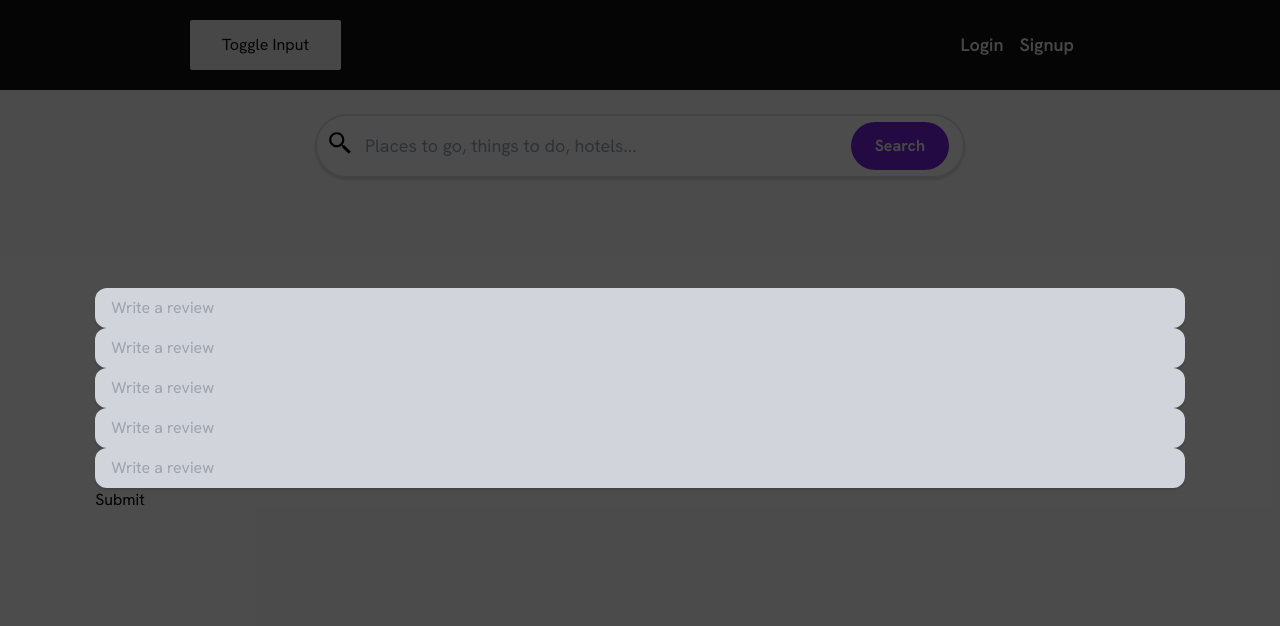
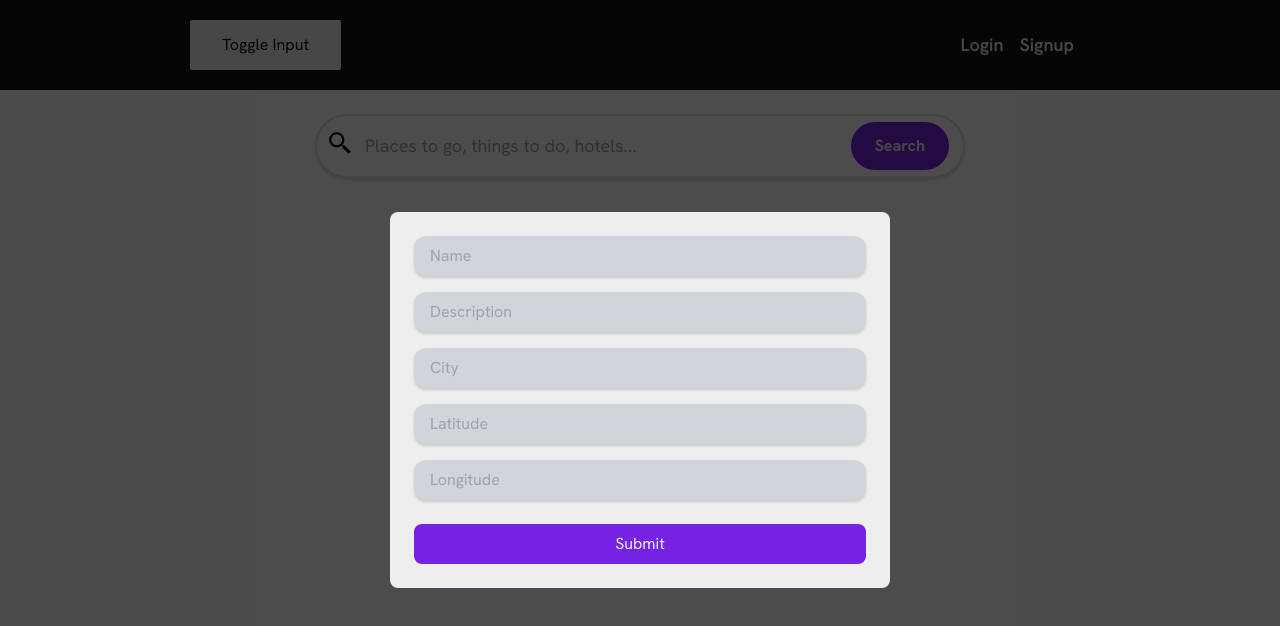
Before and after one commit to IUTCS-24-OpenAPI-Hackathon/Teapot, a React (Vite) app in the folder frontend/: page /submission in a window 1280 px wide. Shown: the top 626 px of the page. Built offline with nearby package versions, Linux system fonts and the light colour scheme.

Commit message:
final final

```diff
--- a/frontend/src/components/AddForm.jsx
+++ b/frontend/src/components/AddForm.jsx
@@ -37,31 +37,31 @@ function AddForm() {
 
   return (
     <ModalBg>
-      <div>
+      <div className="w-[80%] max-w-[500px] bg-bright text-dark rounded-lg p-6 flex flex-col gap-4">
         <input
           className="bg-gray-300 py-2 px-4 rounded-xl shadow-[0_2px_3px_rgb(0,0,0,0.15)] w-full"
-          placeholder="Write a review"
+          placeholder="Name"
           name="name"
           value={data.name}
           onChange={handleChange}
         />
         <input
           className="bg-gray-300 py-2 px-4 rounded-xl shadow-[0_2px_3px_rgb(0,0,0,0.15)] w-full"
-          placeholder="Write a review"
+          placeholder="Description"
           name="description"
           value={data.description}
           onChange={handleChange}
         />
         <input
           className="bg-gray-300 py-2 px-4 rounded-xl shadow-[0_2px_3px_rgb(0,0,0,0.15)] w-full"
-          placeholder="Write a review"
+          placeholder="City"
           name="city"
           value={data.city}
           onChange={handleChange}
         />
         <input
           className="bg-gray-300 py-2 px-4 rounded-xl shadow-[0_2px_3px_rgb(0,0,0,0.15)] w-full"
-          placeholder="Write a review"
+          placeholder="Latitude"
           name="lat"
           value={data.lat}
           onChange={handleChange}
@@ -69,13 +69,18 @@ function AddForm() {
         />
         <input
           className="bg-gray-300 py-2 px-4 rounded-xl shadow-[0_2px_3px_rgb(0,0,0,0.15)] w-full"
-          placeholder="Write a review"
+          placeholder="Longitude"
           name="lon"
           value={data.lon}
           onChange={handleChange}
           type="number"
         />
-        <button onClick={handleSubmit}>Submit</button>
+        <button
+          className="bg-purple text-bright py-2 px-8 min-w-20 rounded-lg mt-2"
+          onClick={handleSubmit}
+        >
+          Submit
+        </button>
       </div>
     </ModalBg>
   );
```
